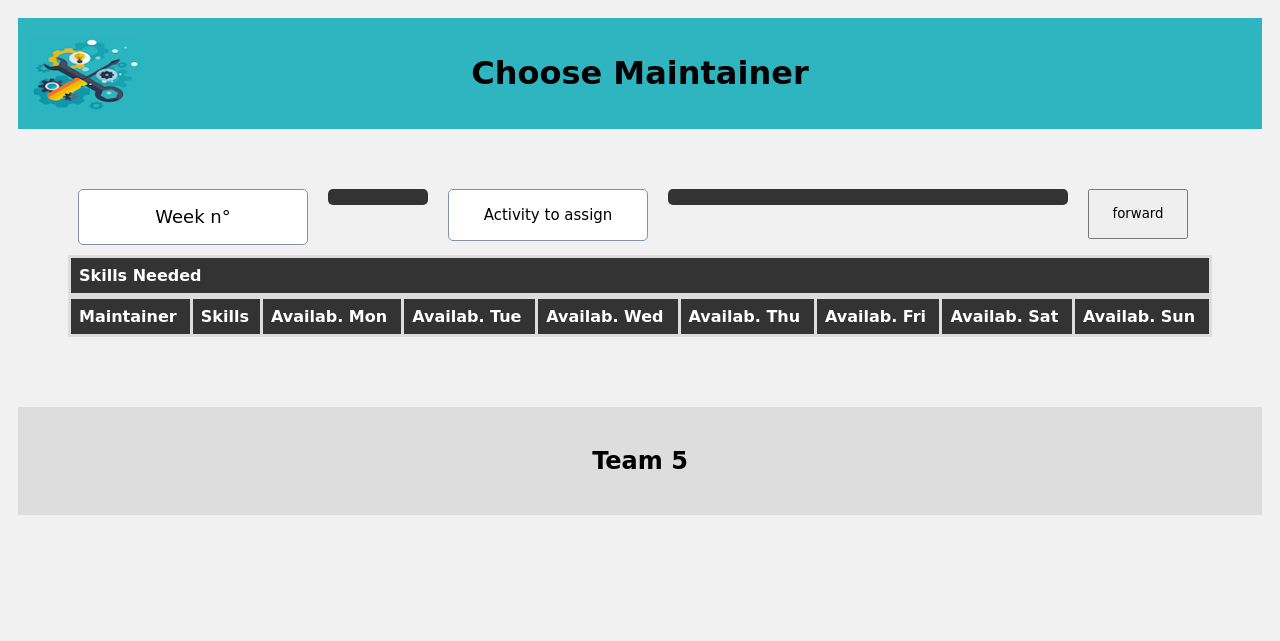
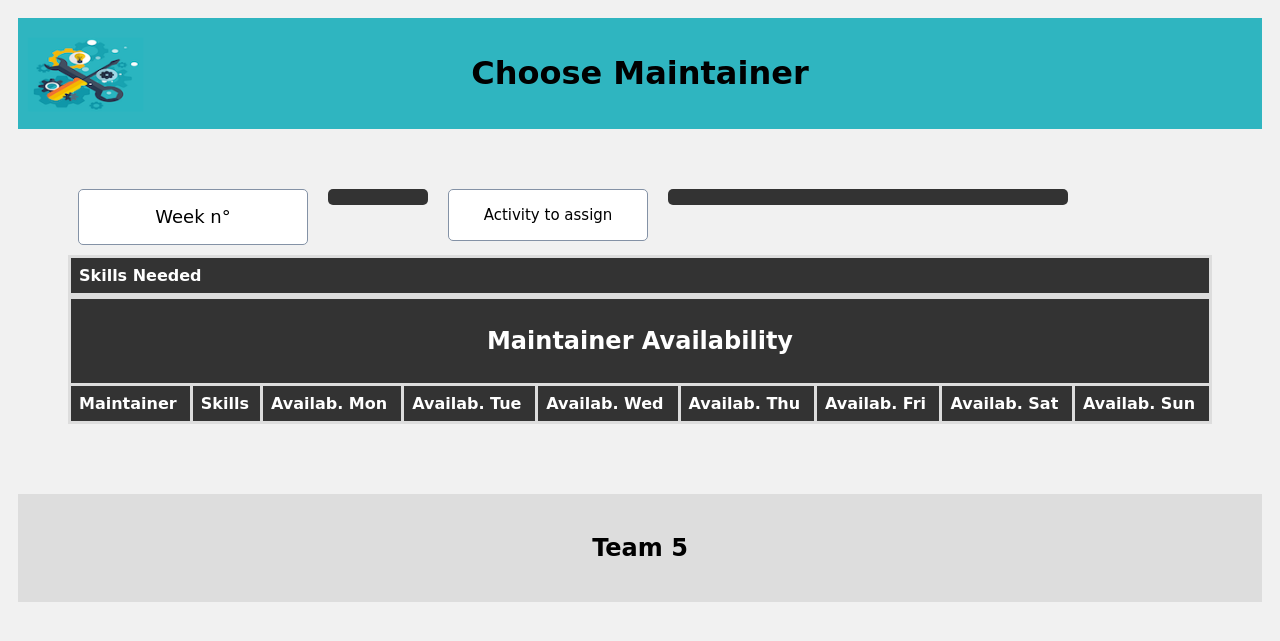
Before and after one commit to avistocco6/progetto_se_gruppo5, a PHP site: template src/views/choosemaintainer.php in a window 1280 px wide. Shown: the top 641 px of the page. Run offline with PHP 8.4, Linux system fonts and the light colour scheme; the template is opened without the code that fills it, so the values that code supplies are empty; some libraries are stand-ins or nearby versions; some web fonts are replaced.

Commit message:
fixed html & css

```diff
--- a/src/views/choosemaintainer.php
+++ b/src/views/choosemaintainer.php
@@ -56,8 +56,6 @@
     			<div id="name">
     				<p id="activityName"></p>
     			</div>
-          <a href="choosemaintainer.php"a><input type="button" value="forward" name="forward" style="margin: 10px; width: 100px;
-          height: 50px;"></a>
     		</div>
     		<div class="content">
     			<table class="tab1" style="float: left;">
@@ -74,8 +72,11 @@
 
     				</tbody>
     			</table>
-          <table id="maint-availab">
+    			<table id="maint-availab" >
     				<thead>
+    					<tr>
+    						<th colspan="9" style="text-align: center;"><h2>Maintainer Availability</h2></th>
+    					</tr>
     					<tr>
     						<th>Maintainer</th>
     						<th>Skills</th>
```
Lines whose indentation alone changed are shown as unchanged.
